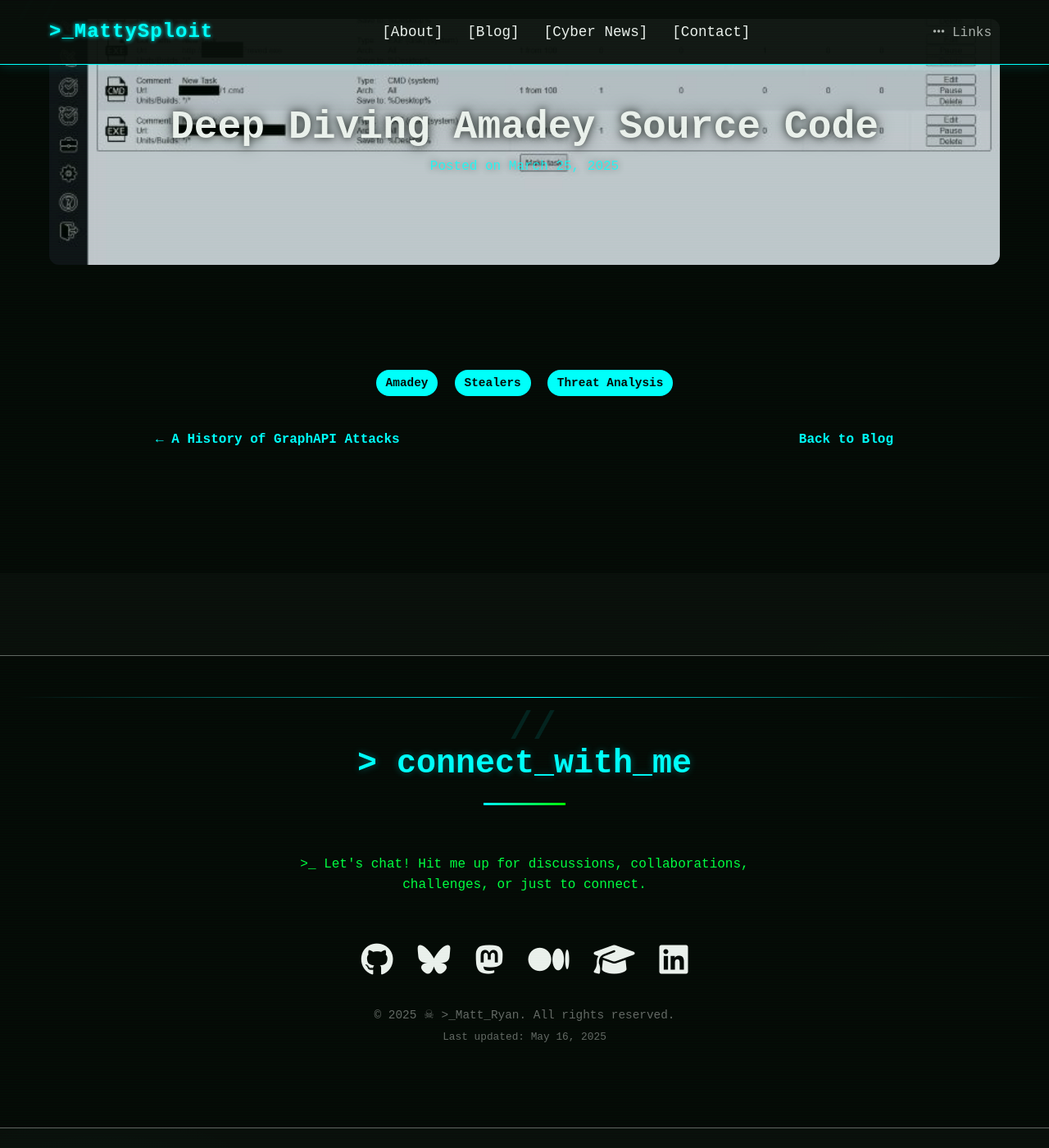
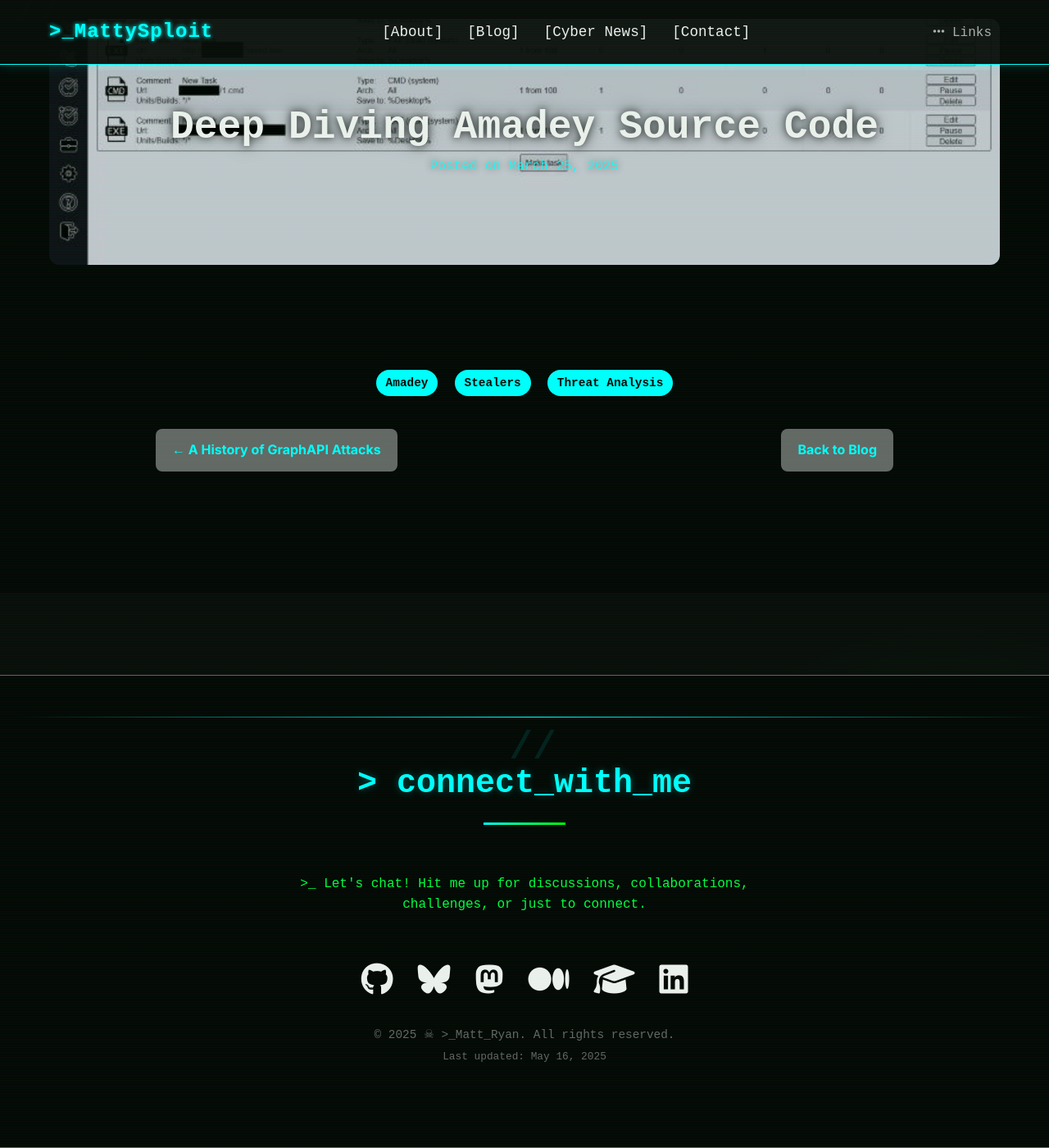
Before and after one commit to CTI-Buddy/cti-buddy.github.io, a Jekyll site: the page built from _posts/2025-03-01-amadey.md, in a window 1280 px wide and 1400 px high, scrolled down 150 px. Shown: the whole window at 82% size. Built offline with Jekyll 4.4.1, drawn with Linux system fonts in a browser that asks for light colours; before the commit the page ends 1526 px from its top, so only the background shows below that.

Commit message:
Update style.css

```diff
--- a/assets/css/style.css
+++ b/assets/css/style.css
@@ -560,27 +560,41 @@
 }
 
 .post-nav {
+  display: flex;
+  flex-wrap: wrap;
+  justify-content: center;
+  align-items: center;
+  gap: 1rem;
   margin-top: 3rem;
-  display: flex;
-  justify-content: space-between;
   max-width: 900px;
   margin-left: auto;
   margin-right: auto;
-  font-weight: 600;
-  font-size: 1rem;
+  text-align: center;
 }
 
 .post-nav a {
-  color: var(--primary);
+  display: inline-block;
+  padding: 0.75rem 1.25rem;
+  background-color: var(--gray);
+  color: var(--light);
+  font-size: 1rem;
+  font-family: 'Inter', sans-serif;
+  font-weight: 600;
+  border-radius: 8px;
   text-decoration: none;
-  transition: color 0.3s;
+  transition: background-color 0.3s ease, transform 0.2s ease;
+  max-width: 300px;
+  overflow: hidden;
+  text-overflow: ellipsis;
+  white-space: nowrap;
 }
 
 .post-nav a:hover {
-  color: var(--accent);
+  background-color: var(--primary);
+  color: var(--dark);
+  transform: translateY(-2px);
 }
 
-/* Responsive adjustments */
 @media (max-width: 768px) {
   .post-title-overlay .post-title {
     font-size: 2rem;
@@ -591,9 +605,9 @@
   }
   .post-nav {
     flex-direction: column;
-    gap: 1rem;
   }
 }
+
 
 
 /* Ensure post title/header is not sticky */
```
